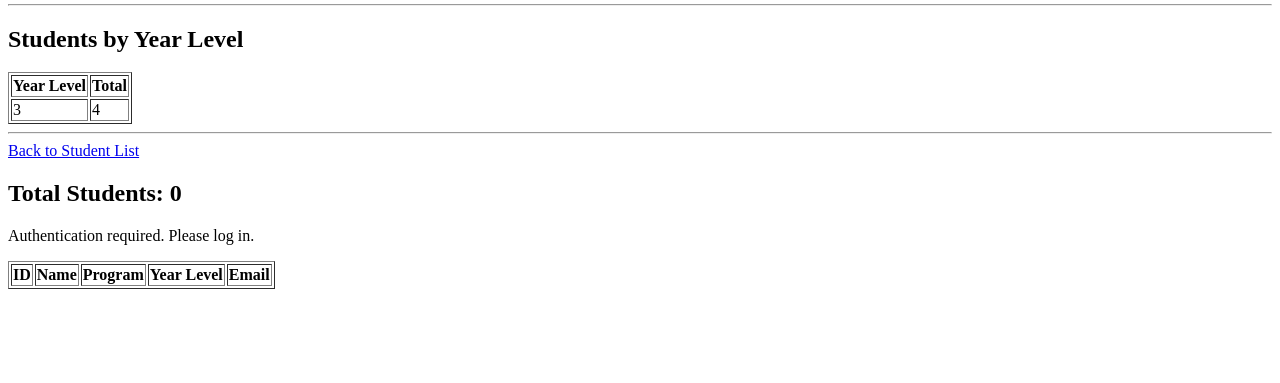
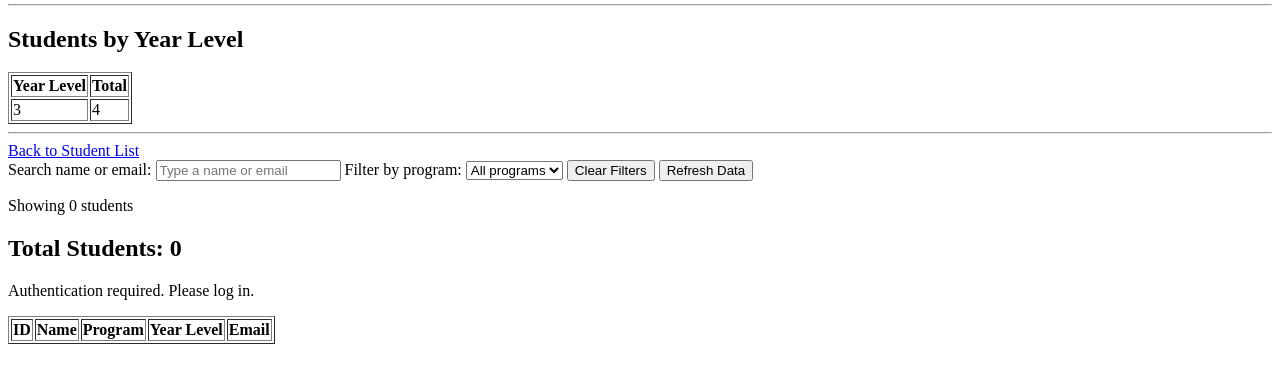
Before and after one commit to ReijusKusanagi/JKC_DjangoWebApp, a Django app: page /registration/dashboard/ in a window 1280 px wide. Shown: the part 334-717 px from the top of the page. Run offline with Django 5.2, Linux system fonts and the light colour scheme; data comes from the database, SQL or seed files in the repository; lists and menus that the app fills with data are empty.

Commit message:
Enhance AJAX dashboard with search and filters

```diff
--- a/JKC_DjangoWebApp/registration/static/registration/js/student_dashboard.js
+++ b/JKC_DjangoWebApp/registration/static/registration/js/student_dashboard.js
@@ -1,85 +1,131 @@
-// fetch("api/students")
-// .then(response => response.json())
-// .then(data => {
-//     console.log(data)
-// })
+let allStudents = [];
+
+const searchInput = document.getElementById("student-search");
+const programFilter = document.getElementById("program-filter");
+const clearButton = document.getElementById("clear-filters");
+const refreshButton = document.getElementById("refresh-students");
+const resultCount = document.getElementById("result-count");
+const loadingMessage = document.getElementById("loading-message");
+const errorMessage = document.getElementById("error-message");
+const studentCount = document.getElementById("student-count");
+const tableBody = document.getElementById("student-table-body");
 
 async function loadStudents() {
-    const loadingMessage =
-        document.getElementById("loading-message");
-
-    const errorMessage =
-        document.getElementById("error-message");
-
-    const studentCount =
-        document.getElementById("student-count");
-
-    const tableBody =
-        document.getElementById("student-table-body");
+    loadingMessage.textContent = "Loading students...";
+    errorMessage.textContent = "";
+    refreshButton.disabled = true;
 
     try {
-        loadingMessage.textContent = "Loading students...";
-        errorMessage.textContent = "";
-
         const response = await fetch("/api/students/");
 
         if (!response.ok) {
             if (response.status === 401) {
-                throw new Error(
-                    "Authentication required. Please log in."
-                );
+                throw new Error("Authentication required. Please log in.");
             }
-
-            throw new Error(
-                `HTTP error: ${response.status}`
-            );
+            throw new Error(`HTTP error: ${response.status}`);
         }
 
         const data = await response.json();
-
+        allStudents = data.students;
         studentCount.textContent = data.count;
 
-        tableBody.innerHTML = "";
-
-        if (data.students.length === 0) {
-            const row = document.createElement("tr");
-
-            row.innerHTML = `
-                <td colspan="5">
-                    No Student records found.
-                </td>
-            `;
-
-            tableBody.appendChild(row);
-        } else {
-
-            data.students.forEach(student => {
-                const row = document.createElement("tr");
-
-                row.innerHTML = `
-                    <td>${student.id}</td>
-                    <td>${student.student_name}</td>
-                    <td>${student.program}</td>
-                    <td>${student.year_level}</td>
-                    <td>${student.email}</td>
-                `;
-
-                tableBody.appendChild(row);
-            });
-        }
-
+        populateProgramFilter();
+        renderStudents();
         loadingMessage.textContent = "";
-
     } catch (error) {
         loadingMessage.textContent = "";
-
         errorMessage.textContent = error.message;
-
-        console.error(
-            "Student loading error:",
-            error
-        );
+        console.error("Student loading error:", error);
+    } finally {
+        refreshButton.disabled = false;
     }
 }
 
+function populateProgramFilter() {
+    const selectedProgram = programFilter.value;
+
+    const programs = [...new Set(
+        allStudents.map(student => student.program).filter(Boolean)
+    )].sort();
+
+    programFilter.replaceChildren();
+
+    const allOption = document.createElement("option");
+    allOption.value = "";
+    allOption.textContent = "All programs";
+    programFilter.appendChild(allOption);
+
+    programs.forEach(program => {
+        const option = document.createElement("option");
+        option.value = program;
+        option.textContent = program;
+        programFilter.appendChild(option);
+    });
+
+    if (programs.includes(selectedProgram)) {
+        programFilter.value = selectedProgram;
+    }
+}
+
+function renderStudents() {
+    const searchTerm = searchInput.value.trim().toLowerCase();
+    const selectedProgram = programFilter.value;
+
+    const filteredStudents = allStudents.filter(student => {
+        const name = (student.student_name || "").toLowerCase();
+        const email = (student.email || "").toLowerCase();
+
+        const matchesSearch =
+            name.includes(searchTerm) || email.includes(searchTerm);
+
+        const matchesProgram =
+            selectedProgram === "" || student.program === selectedProgram;
+
+        return matchesSearch && matchesProgram;
+    });
+
+    tableBody.replaceChildren();
+
+    if (filteredStudents.length === 0) {
+        const row = document.createElement("tr");
+        const cell = document.createElement("td");
+        cell.colSpan = 5;
+        cell.textContent = "No matching Student records found.";
+        row.appendChild(cell);
+        tableBody.appendChild(row);
+    } else {
+        filteredStudents.forEach(student => {
+            const row = document.createElement("tr");
+
+            [
+                student.id,
+                student.student_name,
+                student.program,
+                student.year_level,
+                student.email
+            ].forEach(value => {
+                const cell = document.createElement("td");
+                cell.textContent = value ?? "";
+                row.appendChild(cell);
+            });
+
+            tableBody.appendChild(row);
+        });
+    }
+
+    resultCount.textContent =
+        `Showing ${filteredStudents.length} of ${allStudents.length} students`;
+}
+
+searchInput.addEventListener("input", renderStudents);
+programFilter.addEventListener("change", renderStudents);
+
+clearButton.addEventListener("click", () => {
+    searchInput.value = "";
+    programFilter.value = "";
+    renderStudents();
+});
+
+refreshButton.addEventListener("click", loadStudents);
+
 loadStudents();
--- a/JKC_DjangoWebApp/registration/templates/registration/student_dashboard.html
+++ b/JKC_DjangoWebApp/registration/templates/registration/student_dashboard.html
@@ -6,6 +6,7 @@
     <title>Student Dashboard</title>
 </head>
 <body>
+
     <h1>Student Dashboard</h1>
 
     <h2>Total Students</h2>
@@ -63,6 +64,25 @@
         Back to Student List
     </a>
 
+    <section>
+    <label for="student-search">Search name or email:</label>
+    <input
+        type="search"
+        id="student-search"
+        placeholder="Type a name or email"
+    >
+
+    <label for="program-filter">Filter by program:</label>
+    <select id="program-filter">
+        <option value="">All programs</option>
+    </select>
+
+    <button type="button" id="clear-filters">Clear Filters</button>
+    <button type="button" id="refresh-students">Refresh Data</button>
+
+    <p id="result-count" aria-live="polite">Showing 0 students</p>
+</section>
+
     <h2>
     Total Students:
     <span id="student-count">0</span>
```
